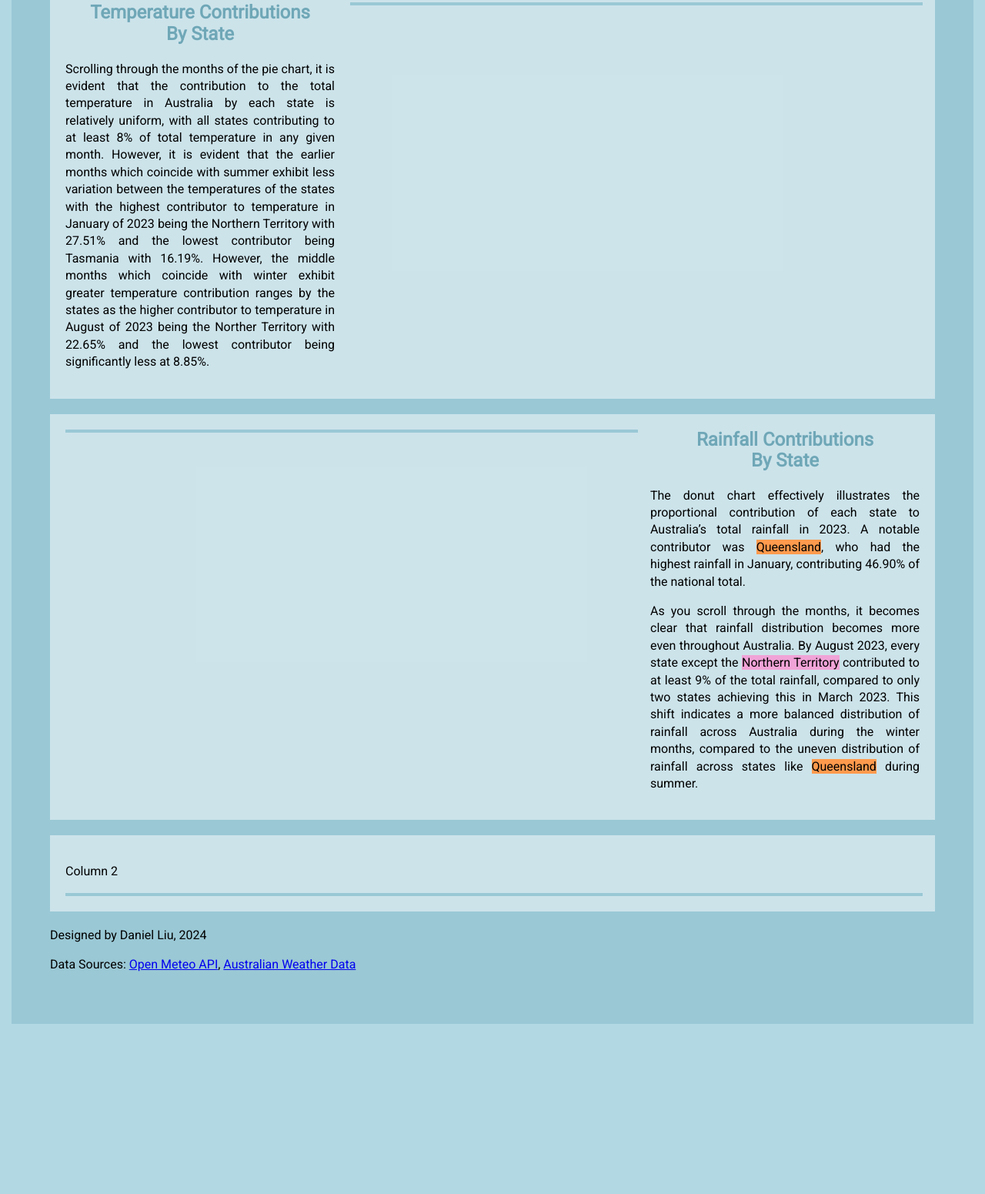
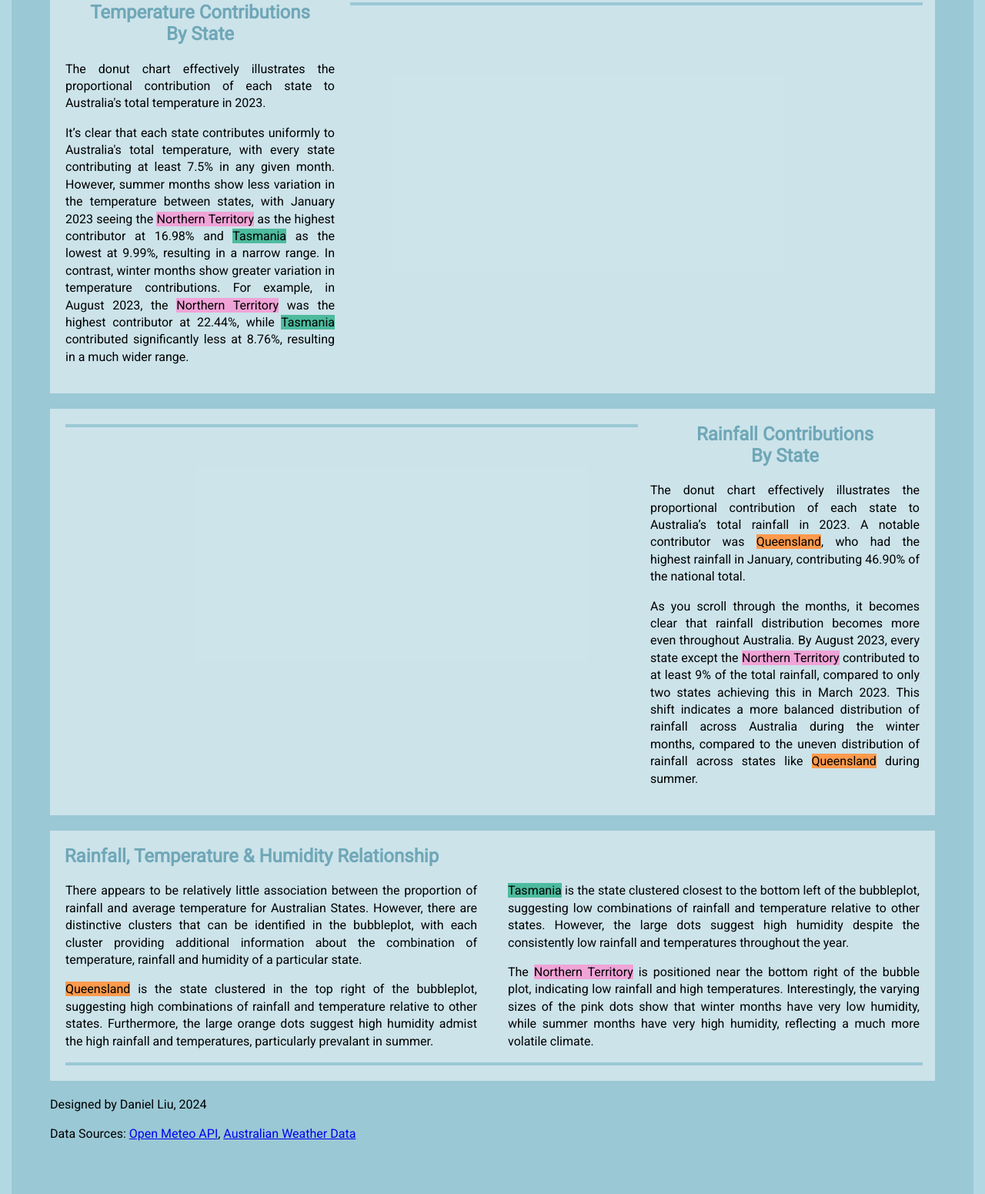
Before and after one commit to danielliu2707/AusClimate, a plain HTML site: page index.html in a window 1280 px wide. Shown: the part 1427-2978 px from the top of the page at 77% size. Before the commit the page ends 2757 px from the top, so only its background shows below. Drawn offline with nearby package versions, Linux system fonts and the light colour scheme; a script that the page names is missing.

Commit message:
Introduce final text for webpage.
This commit introduces updates to the html and css that provide the textual content for the webpage to suit a magazine style design.

```diff
--- a/css/styles.css
+++ b/css/styles.css
@@ -92,6 +92,11 @@ h1 {
   color: #6fa7b7;
 }
 
+.centered-title-2 {
+  margin-left: -51px;
+  color: #6fa7b7;
+}
+
 .highlight-queensland {
   background-color: #ff9a4d;
   color: black;
@@ -111,3 +116,8 @@ h1 {
   background-color: #9cc8e3;
   color: black;
 }
+
+.highlight-tas {
+  background-color: #4dbb9e;
+  color: black;
+}
--- a/index.html
+++ b/index.html
@@ -113,13 +113,18 @@
                 <!-- Add text for symbol map into webpage with 1/3rd space -->
                 <div class="description description-right">
                     <h2>Temperature Contributions<br>By State</h2>
-                    <p>Scrolling through the months of the pie chart, it is evident that the contribution to the total temperature in Australia by each state is relatively uniform,
-                        with all states contributing to at least 8% of total temperature in any given month. However, it is evident that the earlier months which coincide with summer exhibit
-                        less variation between the temperatures of the states with the highest contributor to temperature in January of 2023 being the Northern Territory with 27.51% and
-                        the lowest contributor being Tasmania with 16.19%.
+                    <p>The donut chart effectively illustrates the proportional contribution of each state to Australia's total temperature in 2023.</p>
+                    <p>
+                        It’s clear that each state contributes uniformly to Australia's total temperature,
+                        with every state contributing at least 7.5% in any given month.
 
-                        However, the middle months which coincide with winter exhibit greater temperature contribution ranges by the states as the higher contributor to temperature in August of 2023
-                        being the Norther Territory with 22.65% and the lowest contributor being significantly less at 8.85%.
+                        However, summer months show less variation in the temperature between states,
+                        with January 2023 seeing the <span class="highlight-territories">Northern Territory</span> as the highest contributor at 16.98%
+                        and <span class="highlight-tas">Tasmania</span> as the lowest at 9.99%, resulting in a narrow range.
+
+                        In contrast, winter months show greater variation in temperature contributions.
+                        For example, in August 2023, the <span class="highlight-territories">Northern Territory</span> was the highest contributor at 22.44%, while
+                        <span class="highlight-tas">Tasmania</span> contributed significantly less at 8.76%, resulting in a much wider range.
                     </p>
                 </div>
             </div>
@@ -159,8 +164,41 @@
 
         <!-- Embedding of interactive scatterplot -->
         <div class="pure-g">
+            <!-- Add left column text -->
+            <div class="pure-u-1-2">
+                <div class="description description-right">
+                  <div class="centered-title-2">
+                      <h2>Rainfall, Temperature & Humidity Relationship</h2>
+                  </div>
+                  <p>There appears to be relatively little association between the proportion of rainfall and average temperature for Australian States. However,
+                    there are distinctive clusters that can be identified in the bubbleplot, with each cluster providing additional information about the combination
+                    of temperature, rainfall and humidity of a particular state.
+                  </p>
+                  <p>
+                  <span class="highlight-queensland">Queensland</span> is the state clustered in the top right of the bubbleplot, suggesting high combinations
+                    of rainfall and temperature relative to other states. Furthermore, the large orange dots suggest high humidity admist the high rainfall and temperatures,
+                    particularly prevalant in summer.
+                    </p>
+                </div>
+              </div>
+              <!-- Add right column text -->
+              <div class="pure-u-1-2">
+                <div class="description description-left">
+                  <h2><br></h2>
+                  <p>
+                    <span class="highlight-tas">Tasmania</span> is the state clustered closest to the bottom left of the bubbleplot, suggesting low combinations of rainfall and
+                    temperature relative to other states. However, the large dots suggest high humidity despite the consistently low rainfall and temperatures throughout the year.
+                  </p>
+
+                  <p>
+                    The <span class="highlight-territories">Northern Territory</span> is positioned near the bottom right of the bubble plot,
+                    indicating low rainfall and high temperatures.
+                    Interestingly, the varying sizes of the pink dots show that winter months have very low humidity, while summer months have very high humidity, reflecting a much more volatile climate.
+                </p>
+
+                </div>
+              </div>
             <div class="pure-u-1-1">
-                <p>Column 2</p>
                 <!-- Embedding of symbol map into webpage -->
                 <div id="scatterplot" class="visualisation-container"></div>
             </div>
```
Also changed, not shown: js/donut_chart_temp.vg.json (+5 -5 lines), 2 other files.
